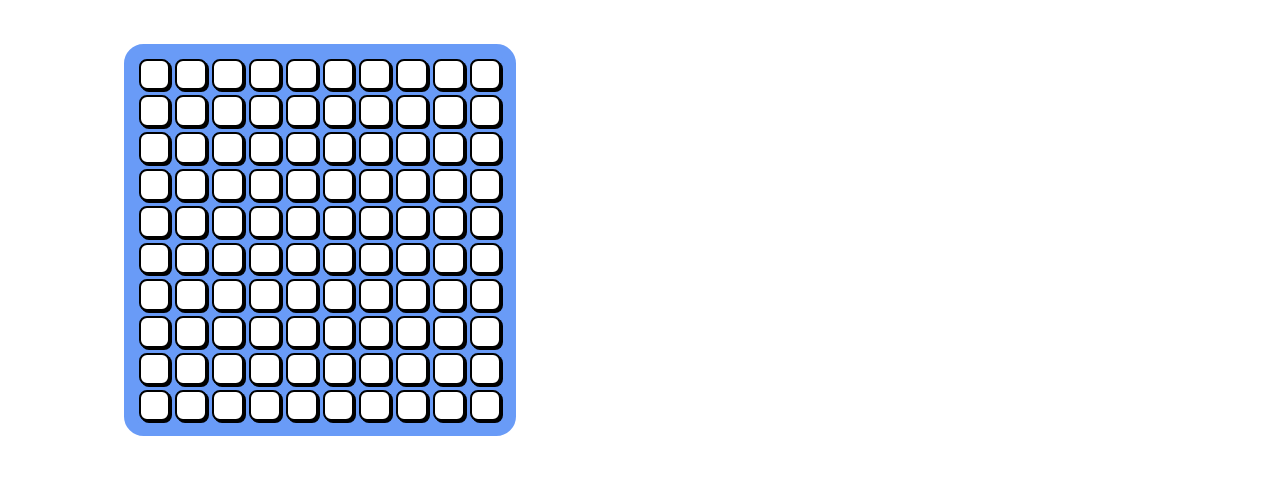
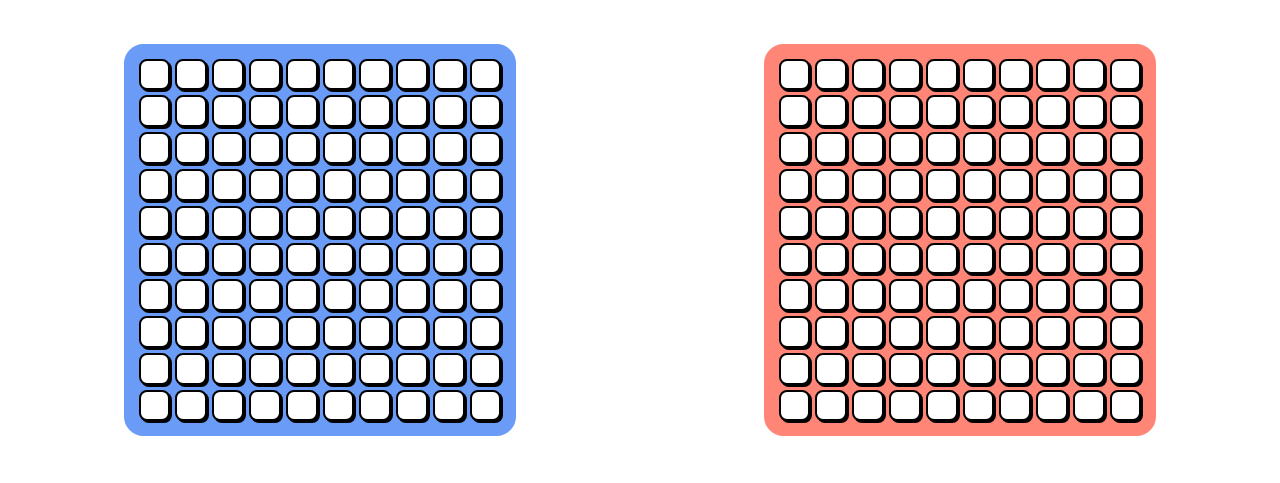
Before and after one commit to KawalaE/Battleship, a website built with webpack: page dist/index.html in a window 1280 px wide. Built offline with nearby package versions, Linux system fonts and the light colour scheme.

Commit message:
Create enemy board

```diff
--- a/src/style.css
+++ b/src/style.css
@@ -16,7 +16,7 @@ body{
     justify-content: center;
     color:palegoldenrod
 }
-.left-side{
+.left-side, .right-side{
     width: 50%;
     height: inherit;
     display: flex;
@@ -24,11 +24,7 @@ body{
     justify-content: center;
 
 }
-.right-side{
-    width: 50%;
-    height: inherit;
-}
-.board{
+.board-left, .board-right{
     margin: 2vmin;
     display: grid;
     grid-template-columns: repeat(10, 4.6vmin);
@@ -37,6 +33,10 @@ body{
     border: 1.5vmin solid #699BF7;
     border-radius: 5%;
 
+}
+.board-right{
+    background-color: #FF8577;
+    border: 1.5vmin solid #FF8577;
 }
 .cube{
     position: relative;
--- a/src/ui.js
+++ b/src/ui.js
@@ -21,11 +21,11 @@ function createSections() {
   rightSide.classList.add("right-side");
   boardsSection.appendChild(rightSide);
 }
-function displayBoards() {
-  const tiles = human.getEnemyTiles();
+function displayBoard(player, className, sideClass) {
+  const tiles = player.getEnemyTiles();
   const board = document.createElement("div");
-	board.classList.add("board");
-  document.querySelector(".left-side").appendChild(board);
+	board.classList.add(`${className}`);
+  document.querySelector(`${sideClass}`).appendChild(board);
   tiles.forEach((row, y) => {
     row.forEach((cube, x) => {
       const boardCube = document.createElement("div");
@@ -37,4 +37,5 @@ function displayBoards() {
 	})
 }
 createSections();
-displayBoards();
+displayBoard(human, "board-left", ".left-side");
+displayBoard(computer, "board-right", ".right-side");
```
Also changed, not shown: dist/main.js.
